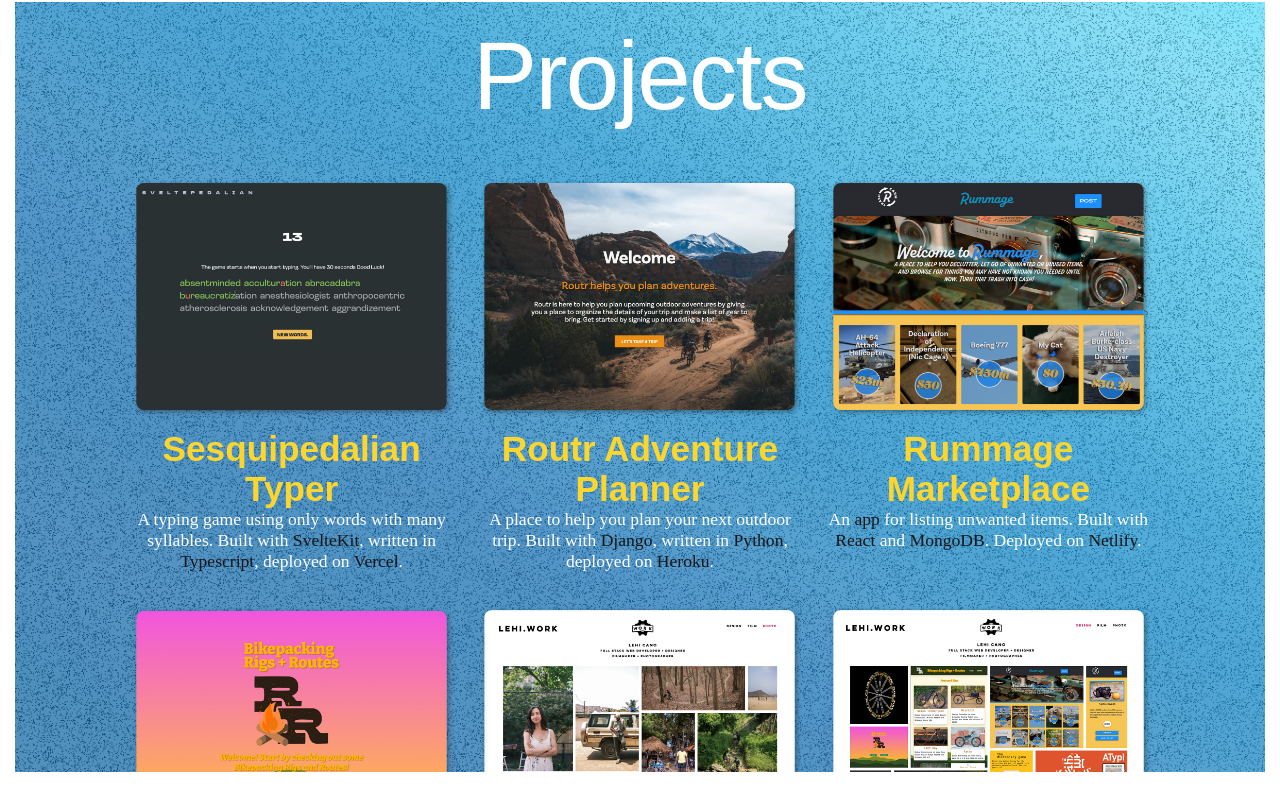
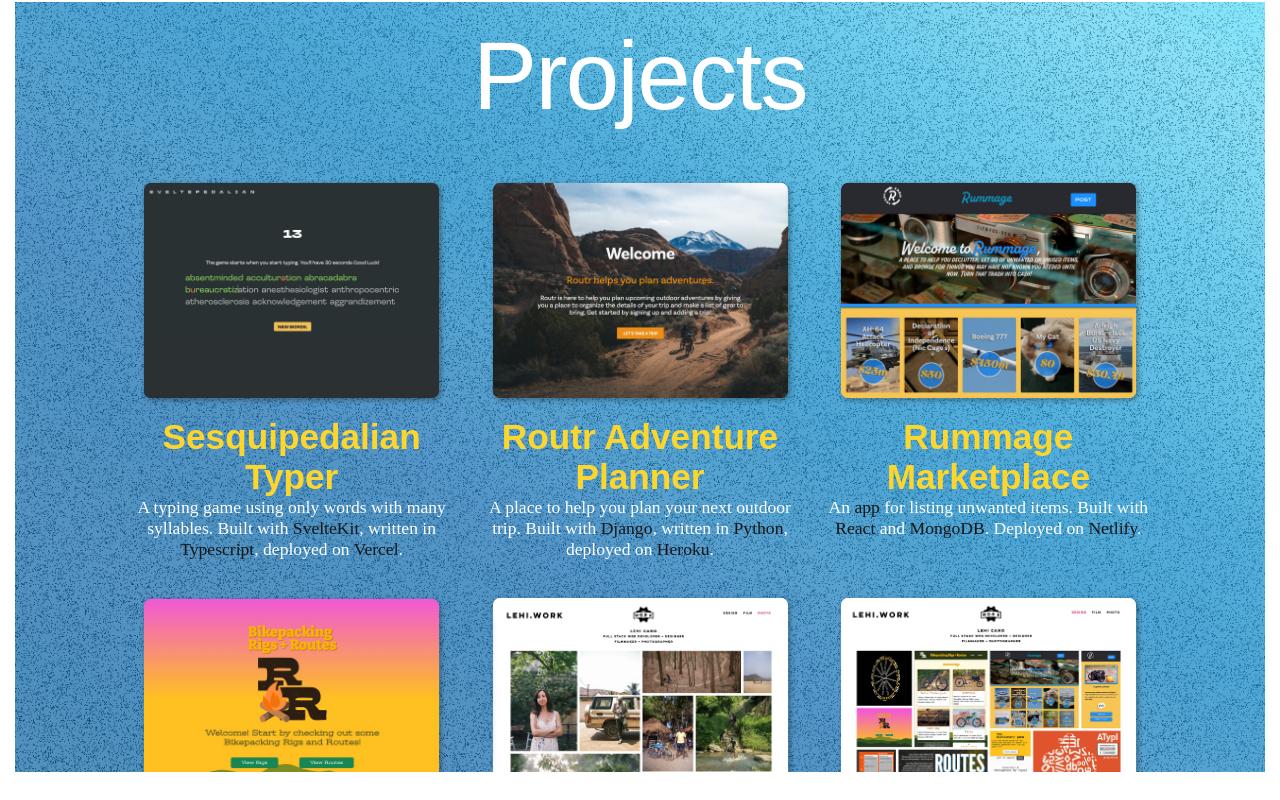
Before and after one commit to layhee/port-site, a React (Create React App) app: page / in a window 1280 px wide. Shown: the part 1613-2413 px from the top of the page. Built offline with nearby package versions, Linux system fonts and the light colour scheme; a web font is replaced by a local one.

Commit message:
updates project screenshot

```diff
--- a/package.json
+++ b/package.json
@@ -16,6 +16,7 @@
     "react-dom": "^18.2.0",
     "react-fontawesome": "^1.7.1",
     "react-icons": "^4.7.1",
+    "react-modal": "^3.16.1",
     "react-router-dom": "^6.8.0",
     "react-scripts": "5.0.1",
     "web-vitals": "^3.1.1",
--- a/src/assets/index.css
+++ b/src/assets/index.css
@@ -356,29 +356,26 @@
     align-items: center;
     justify-content: center;
     color:rgb(252, 214, 45);
-    transform: scale(.95);
-}
-.port-pieces li a:hover{
-    color:rgb(255, 255, 255);
-    transform: scale(1.05);
 }
 .bars{
     display: none;
 }
 .port-pieces li img{
-    width: 100%;
+    width: 95%;
     display: flex;
     align-items: center;
     justify-content: center;
     margin: 12px auto;
     border-radius: 8px 8px;
     box-shadow: 2px 2px 6px rgba(23,23,23,.4);
-    transform: scale(.95);
-    /* opacity: .75; */
-    transition: ease 260ms;
     margin-bottom:4%;
     z-index: -200;
     position: relative;
+    transform: scale(.95);
+    transition: ease 260ms;
+}
+.port-pieces li img:hover{
+    transform: scale(1.05);
 }
 button{
     background-color: transparent;
```
Also changed, not shown: public/img/rigs-scr.jpg, 8 other files (tests, documents, lock files or other folders).
